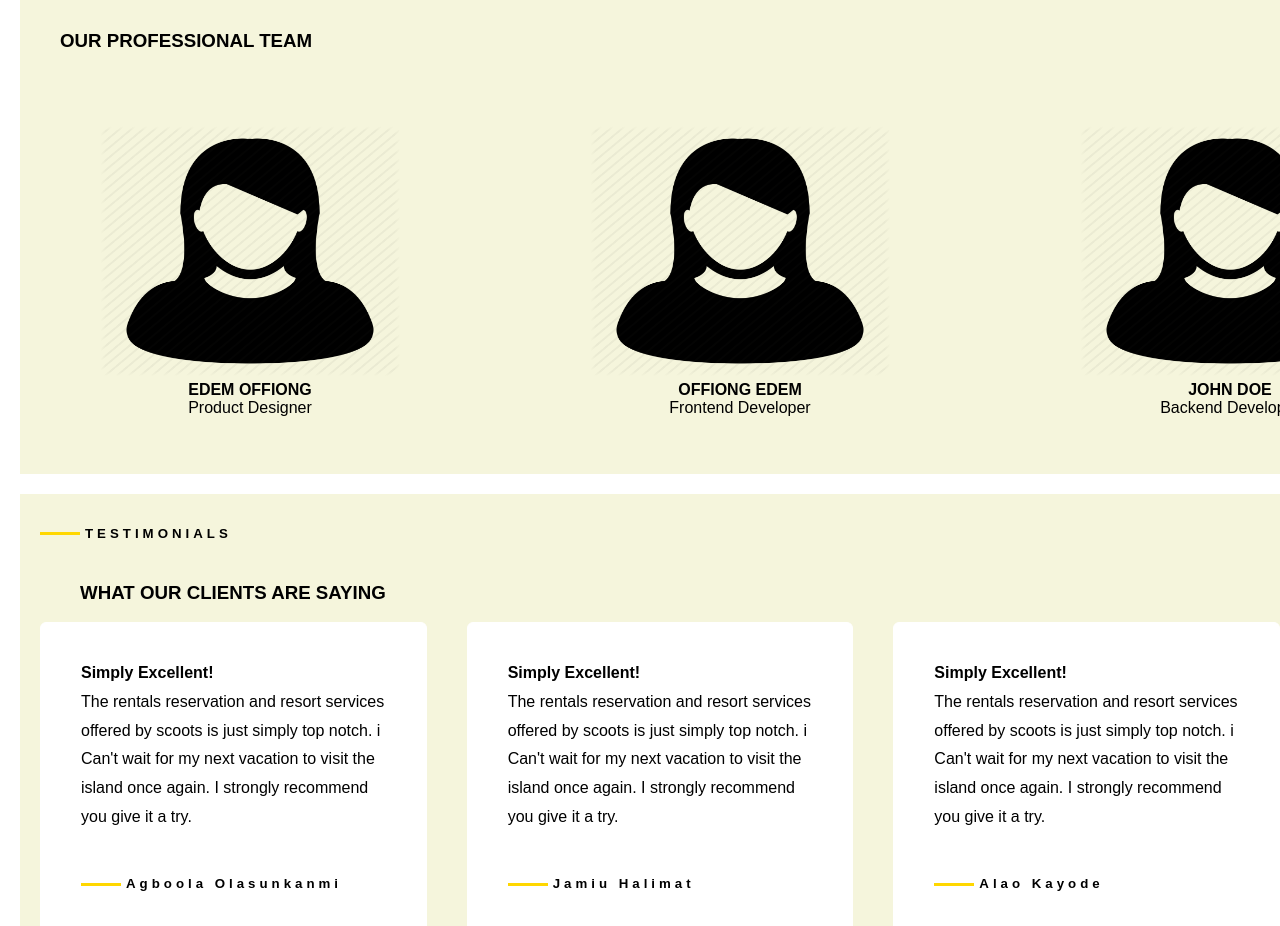
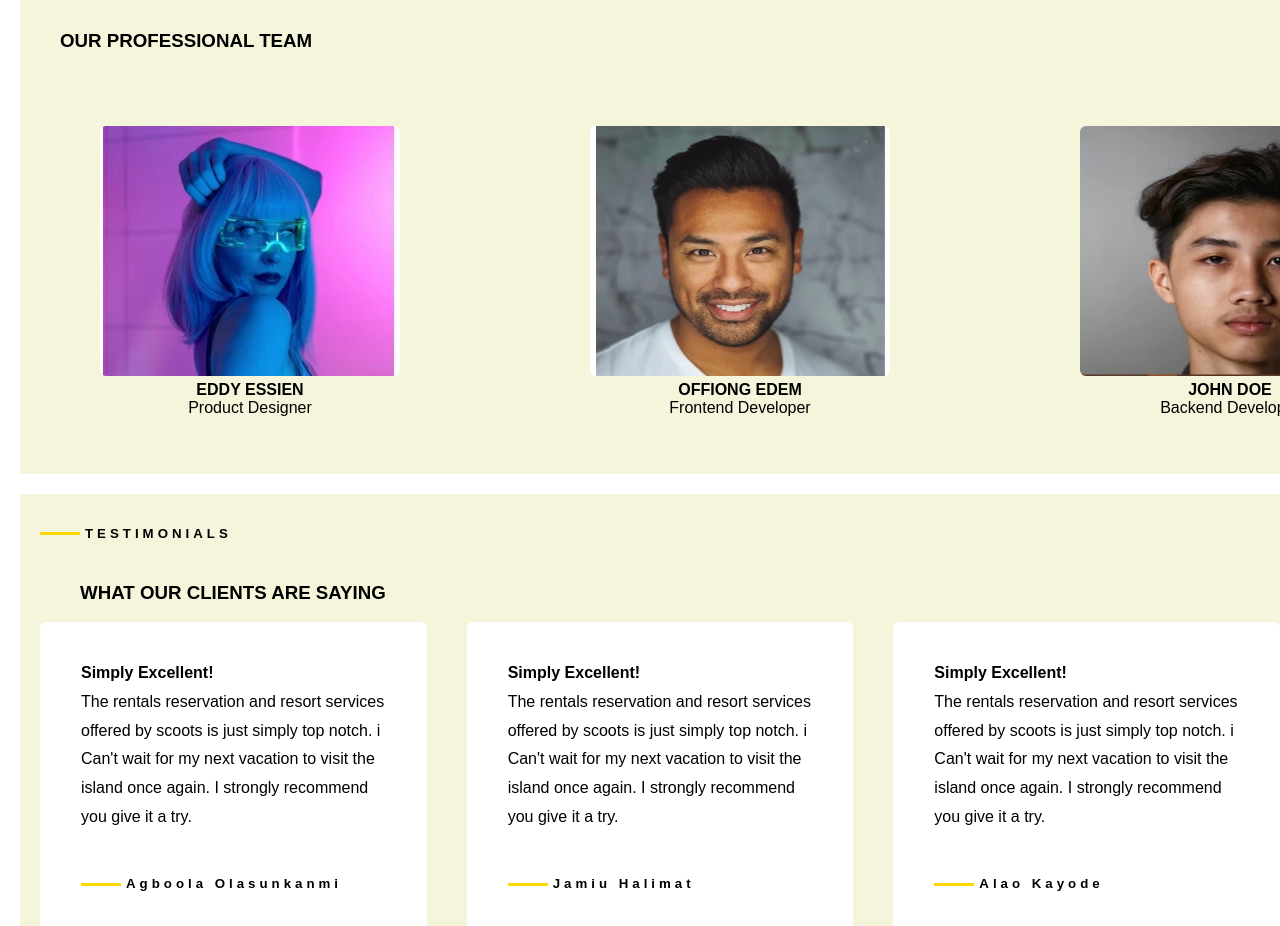
Before and after one commit to Offizil/wdd230, a plain HTML site: page scoots/index.html in a window 1280 px wide. Shown: the part 4740-5666 px from the top of the page. Drawn offline with Linux system fonts and the light colour scheme; no server answers.

Commit message:
removed placeholders

```diff
--- a/scoots/index.html
+++ b/scoots/index.html
@@ -181,15 +181,15 @@
                 <h3>OUR PROFESSIONAL TEAM</h3>
                 <div id="developer-bio">
                     <figure>
-                        <img src="images/placeholder.png" alt="picture of edem" loading="lazy">
-                        <figcaption><strong>EDEM OFFIONG</strong><br>Product Designer</figcaption>
+                        <img src="images/facecard1.webp" alt="picture of edem" loading="lazy">
+                        <figcaption><strong>EDDY ESSIEN</strong><br>Product Designer</figcaption>
                     </figure>
                     <figure>
-                        <img src="images/placeholder.png" alt="another picture of edem" loading="lazy">
+                        <img src="images/facecard2.webp" alt="another picture of edem" loading="lazy">
                         <figcaption><strong>OFFIONG EDEM</strong><br>Frontend Developer</figcaption>
                     </figure>
                     <figure>
-                        <img src="images/placeholder.png" alt="image of the llegendary john doe" loading="lazy">
+                        <img src="images/facecard3.webp" alt="image of the llegendary john doe" loading="lazy">
                         <figcaption><strong>JOHN DOE</strong><br>Backend Developer</figcaption>
 
                     </figure>
```
Also changed, not shown: scoots/images/facecard1.webp (added), scoots/images/facecard2.webp (added), scoots/images/facecard3.webp (added), scoots/images/placeholder.png (deleted).
